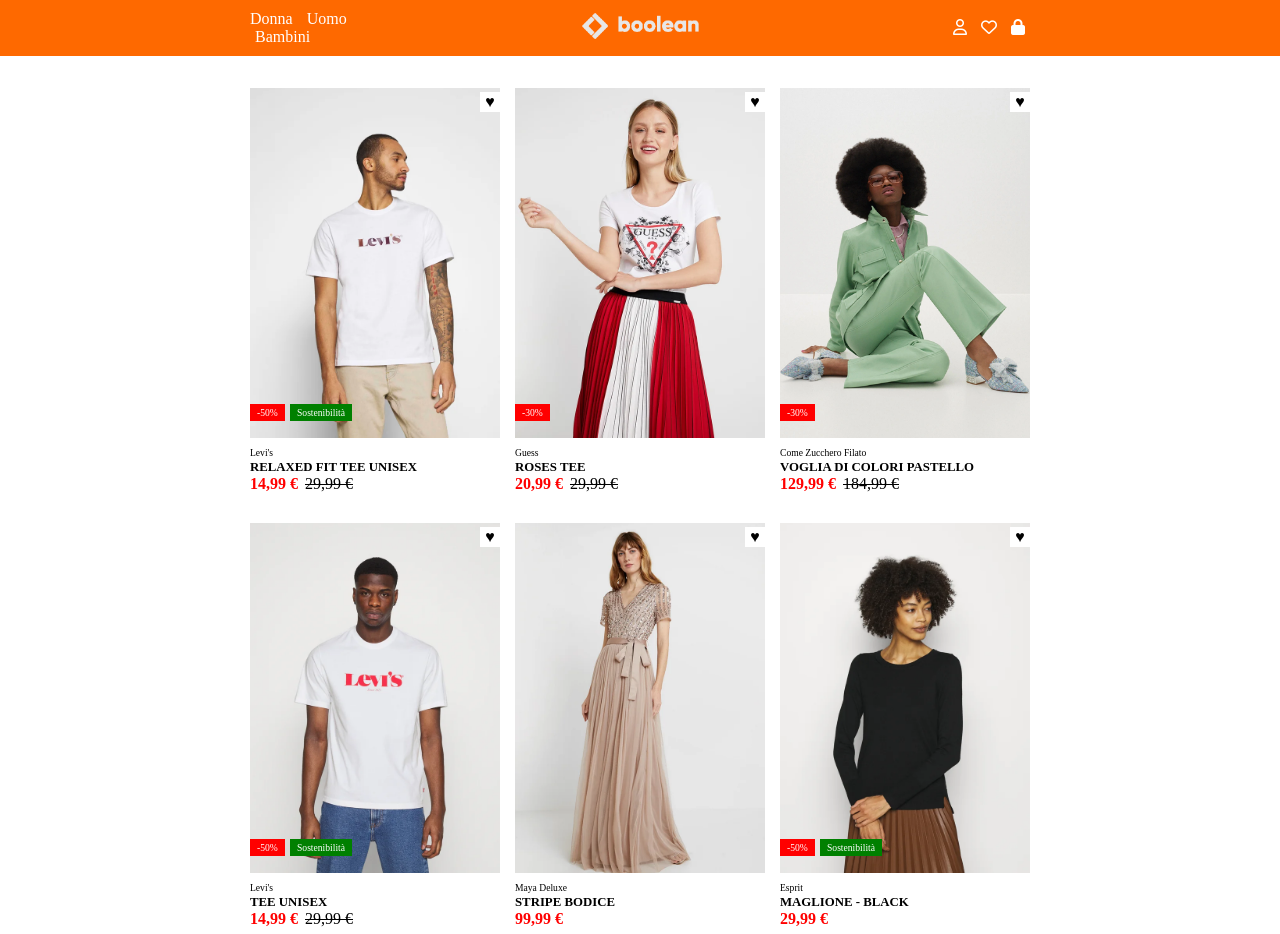
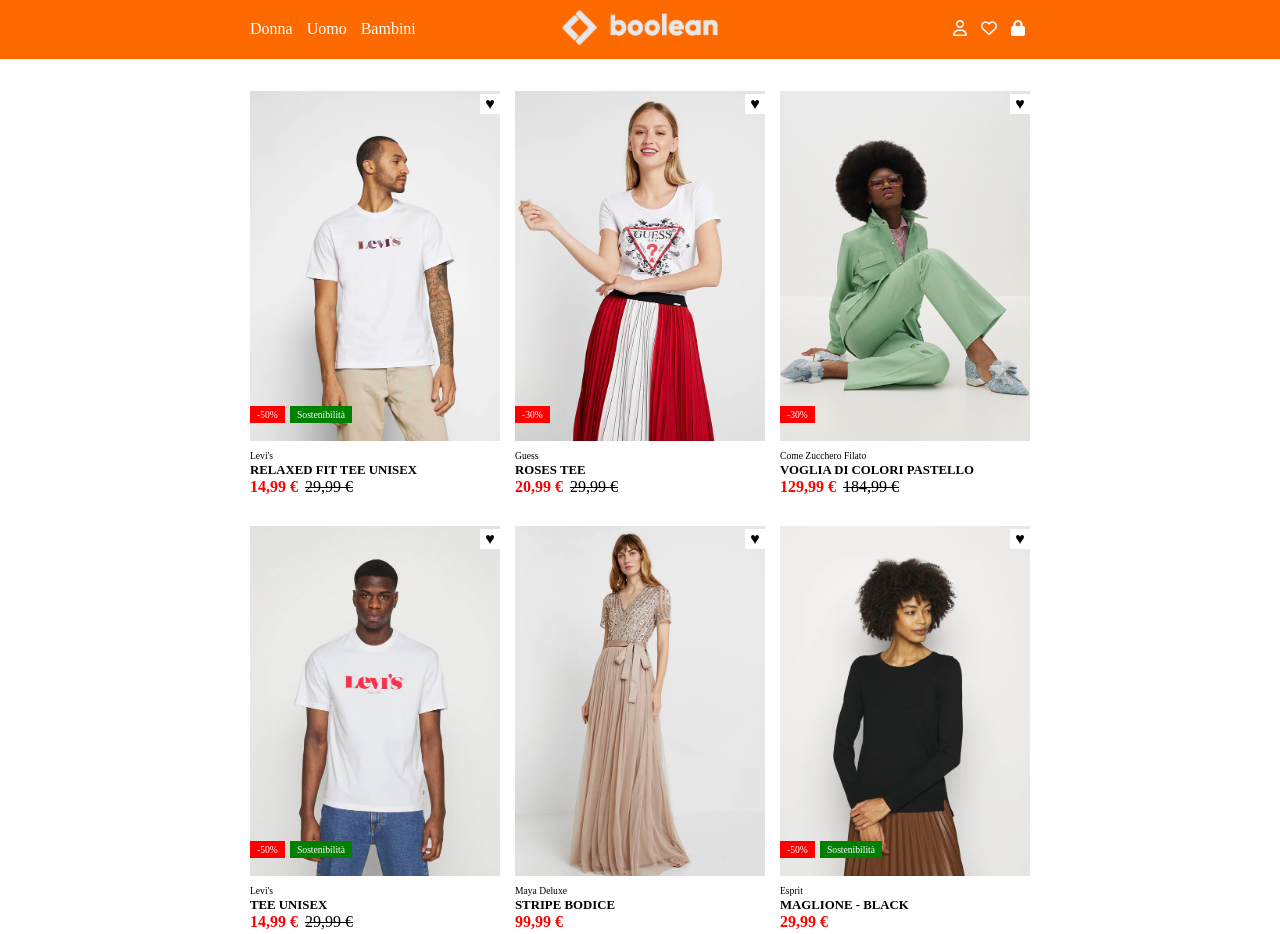
Before and after one commit to MarcoProstamo/html-css-boolando, a plain HTML site: page index.html in a window 1280 px wide. Shown: the top 934 px of the page. Drawn offline with Linux system fonts and the light colour scheme.

Commit message:
Fix → Logo Centered

```diff
--- a/css/style.css
+++ b/css/style.css
@@ -32,12 +32,8 @@
   width: 20%;
 }
 
-.col-30 {
-  width: 30%;
-}
-
-.col-60 {
-  width: 60%;
+.col-40 {
+  width: 40%;
 }
 
 .align-right {
--- a/index.html
+++ b/index.html
@@ -18,7 +18,7 @@
   <body>
     <header class="page-header">
       <div class="container">
-        <nav class="col-20">
+        <nav class="col-40">
           <ul>
             <li class="link-item no-left-margin">
               <a href="#">Donna</a>
@@ -31,10 +31,10 @@
             </li>
           </ul>
         </nav>
-        <div class="logo">
+        <div class="col-20">
           <img src="./img/boolean-logo.png" alt="boolean-logo" />
         </div>
-        <nav class="col-20">
+        <nav class="col-40">
           <ul class="align-right">
             <li>
               <a href="#">
```
